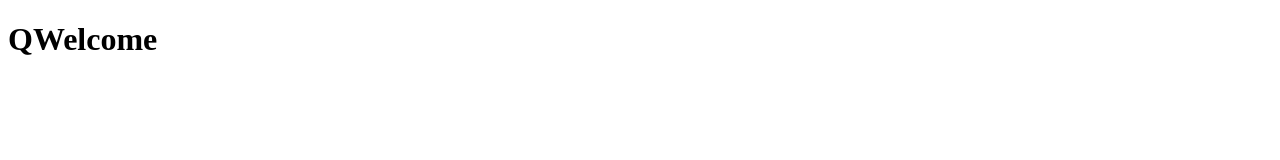
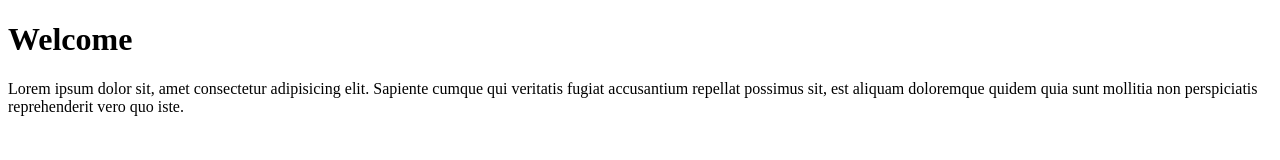
Before and after one commit to faheem148/gitclass1, a plain HTML site: page index.html in a window 1280 px wide. Drawn offline with Linux system fonts and the light colour scheme.

Commit message:
2nd work is done

```diff
--- a/index.html
+++ b/index.html
@@ -6,6 +6,7 @@
     <title>Document</title>
 </head>
 <body>
-    <h1>QWelcome</h1>
+    <h1>Welcome</h1>
+    <p>Lorem ipsum dolor sit, amet consectetur adipisicing elit. Sapiente cumque qui veritatis fugiat accusantium repellat possimus sit, est aliquam doloremque quidem quia sunt mollitia non perspiciatis reprehenderit vero quo iste.</p>
 </body>
 </html>
```
